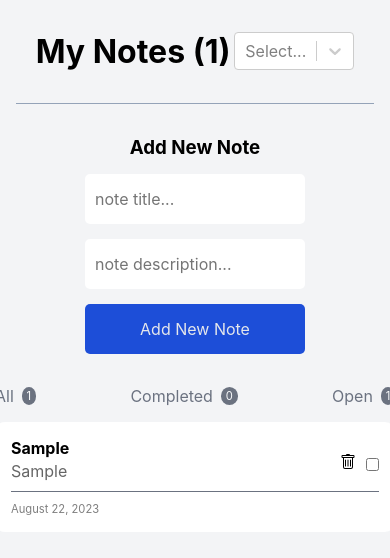
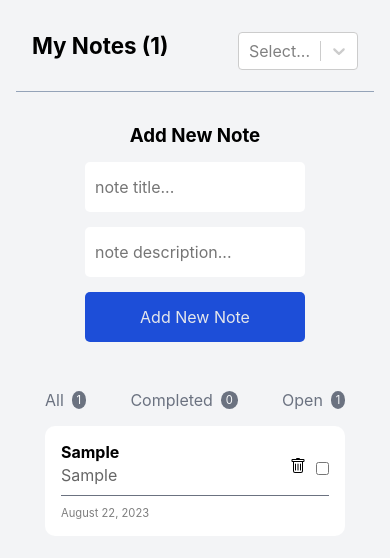
Before and after one commit to SepehrShapouri/react-note-app, a React (Vite) app: page / in a window 390 px wide. Both pictures are taken after typing "Sample", "Sample" into the empty fields and a click on the button "Add New Note". Shown: the top 558 px of the page. Built offline with nearby package versions, Linux system fonts and the light colour scheme.

Commit message:
responsiveness fixed

```diff
--- a/src/App.css
+++ b/src/App.css
@@ -147,6 +147,19 @@
     align-items: center;
   }
   .all-notes-section {
-    margin-top: 1rem;
+    margin-top: 2rem;
+  }
+  .header-title{
+    font-size: 1.4rem;
+    align-self: flex-end;
+  }
+  .app-header{
+    justify-content: space-between;
+  }
+  .note{
+    width: 300px;
+  }
+  .notes-filter{
+    width: 300px;
   }
 }
```
